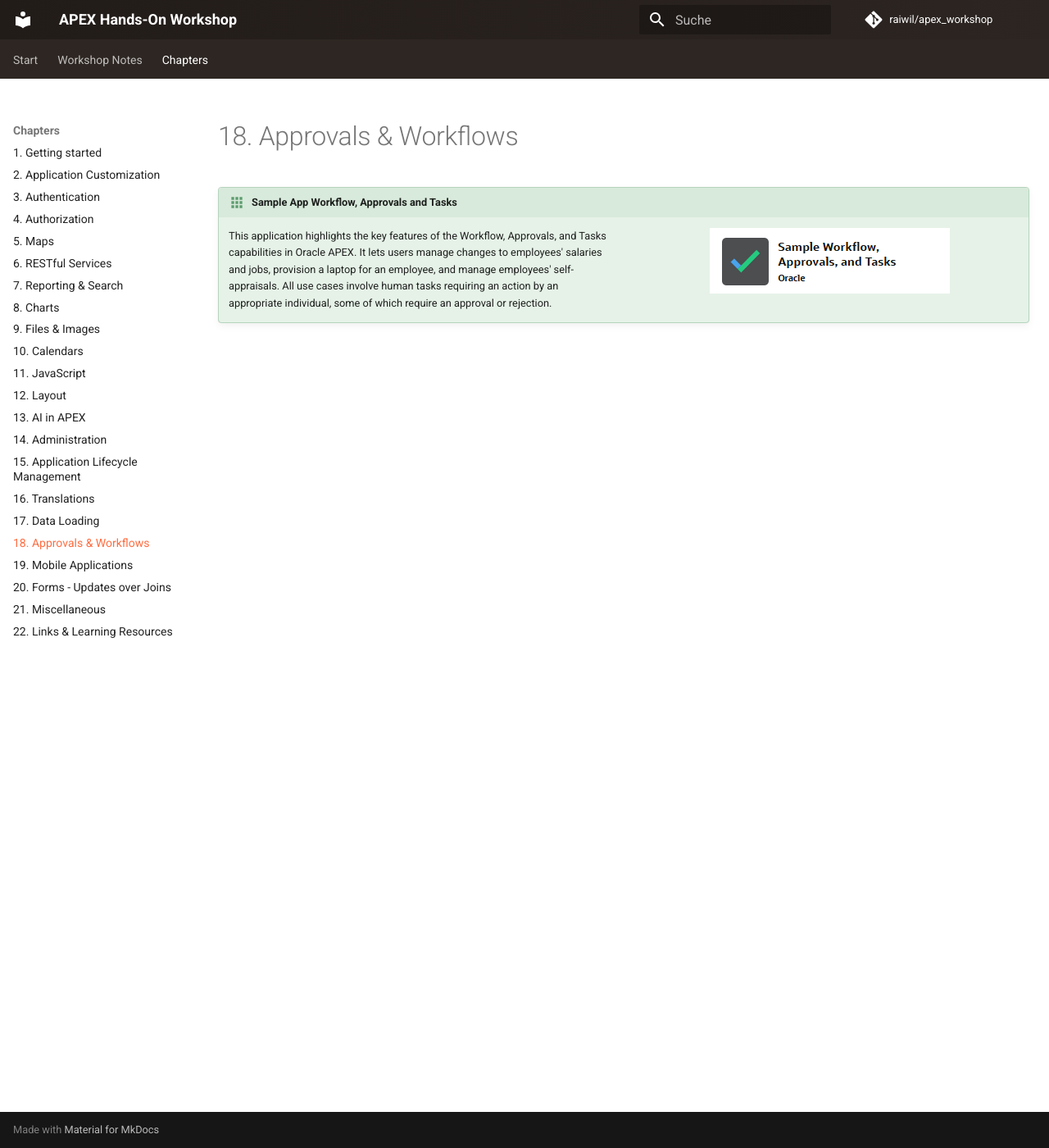
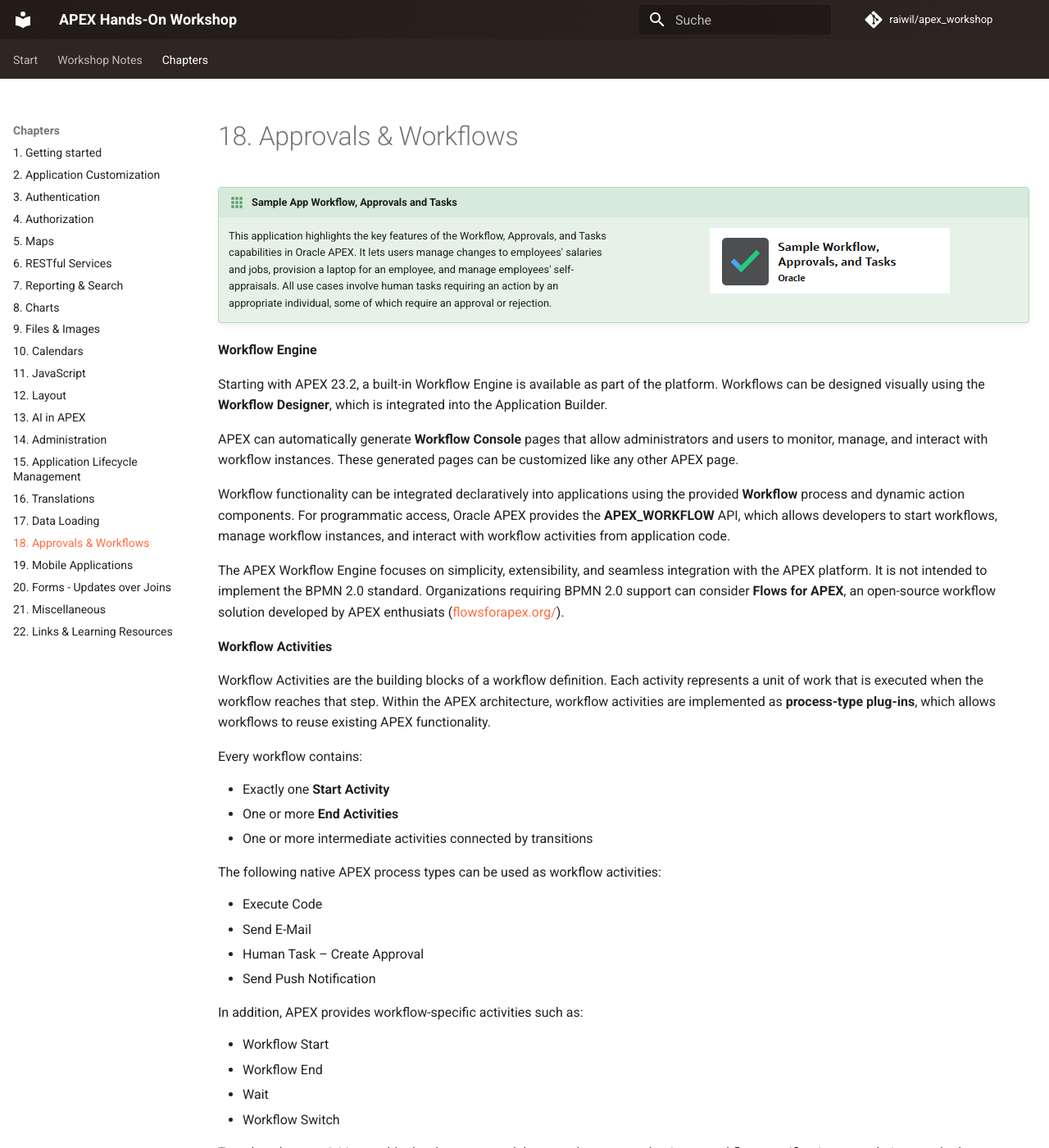
Before and after one commit to raiwil/apex_workshop, an MkDocs documentation site: the page built from docs/18-approvals-workflows.md, in a window 1280 px wide and 1400 px high. Shown: the whole window at 82% size. Built offline with MkDocs 1.6.1 and Material for MkDocs 9.7.7, drawn with Linux system fonts in a browser that asks for light colours; comment, search, counter and statistics services are not loaded; some of the changed text lies outside the part shown.

Commit message:
workflow

```diff
--- a/docs/18-approvals-workflows.md
+++ b/docs/18-approvals-workflows.md
@@ -10,3 +10,39 @@
           ![workflow](assets/samples/workflow.png){ style="display:block;margin:auto;" }
       </div>
     </div>
+
+**Workflow Engine**
+
+Starting with APEX 23.2, a built-in Workflow Engine is available as part of the platform. Workflows can be designed visually using the **Workflow Designer**, which is integrated into the Application Builder.
+
+APEX can automatically generate **Workflow Console** pages that allow administrators and users to monitor, manage, and interact with workflow instances. These generated pages can be customized like any other APEX page.
+
+Workflow functionality can be integrated declaratively into applications using the provided **Workflow** process and dynamic action components. For programmatic access, Oracle APEX provides the **APEX_WORKFLOW** API, which allows developers to start workflows, manage workflow instances, and interact with workflow activities from application code.
+
+The APEX Workflow Engine focuses on simplicity, extensibility, and seamless integration with the APEX platform. It is not intended to implement the BPMN 2.0 standard. Organizations requiring BPMN 2.0 support can consider **Flows for APEX**, an open-source workflow solution developed by APEX enthusiats ([flowsforapex.org/](https://https://flowsforapex.org/){target="_blank"}).
+
+**Workflow Activities**
+
+Workflow Activities are the building blocks of a workflow definition. Each activity represents a unit of work that is executed when the workflow reaches that step. Within the APEX architecture, workflow activities are implemented as **process-type plug-ins**, which allows workflows to reuse existing APEX functionality.
+
+Every workflow contains:
+
+* Exactly one **Start Activity**
+* One or more **End Activities**
+* One or more intermediate activities connected by transitions
+
+The following native APEX process types can be used as workflow activities:
+
+* Execute Code
+* Send E-Mail
+* Human Task – Create Approval
+* Send Push Notification
+
+In addition, APEX provides workflow-specific activities such as:
+
+* Workflow Start
+* Workflow End
+* Wait
+* Workflow Switch
+
+Together, these activities enable developers to model approval processes, business workflows, notifications, escalations, and other process-driven application scenarios without requiring a separate workflow server.
```
Also changed, not shown: docs/21-miscellaneous.md (+37 -20 lines), docs/workshop-notes.md (+6 -0 lines), docs/assets/misc/automations.png (added), docs/assets/misc/docgeneration.png (added), docs/assets/misc/qrcode.png (added), docs/assets/misc/regiontabs.png (added), docs/assets/misc/tree.png (added).
